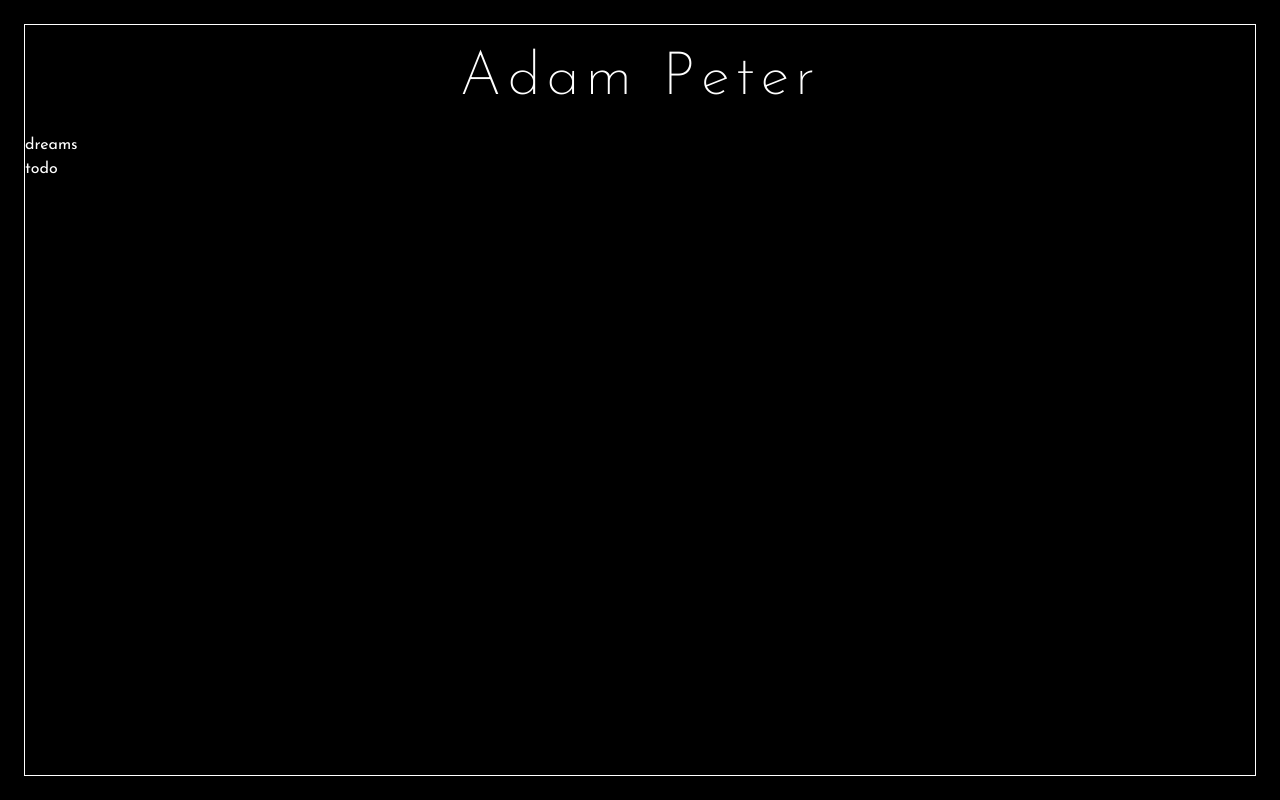
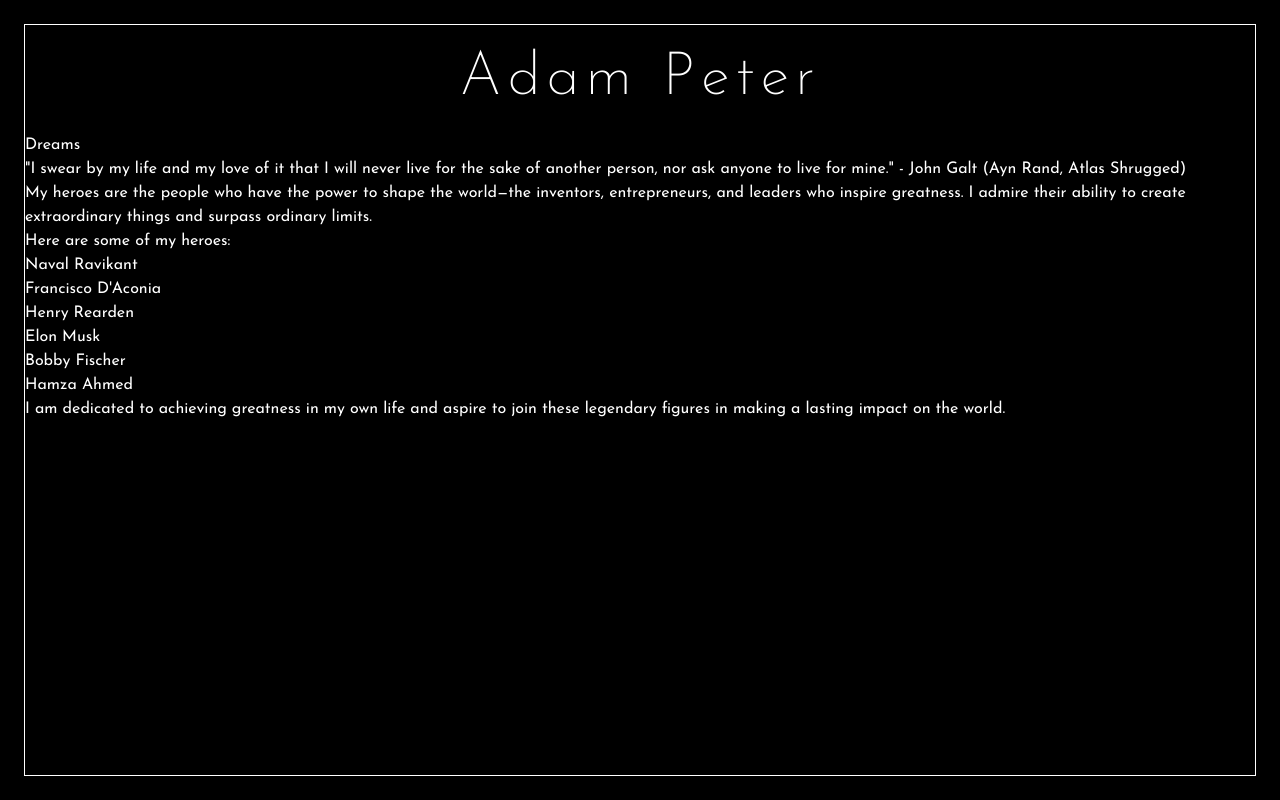
Before and after one commit to adam-peter/adam-peter, a Next.js app: page /dreams in a window 1280 px wide. Built offline with nearby package versions, Linux system fonts and the light colour scheme.

Commit message:
write content

```diff
--- a/app/books/page.tsx
+++ b/app/books/page.tsx
@@ -1,9 +1,33 @@
+/* eslint-disable react/no-unescaped-entities */
 import React from "react";
 
 const Books = () => {
   return (
     <div>
-      books
+      <h2>Literature</h2>
+      <p>
+        "Assigned reading is propaganda. Read what you love until you love to
+        read." - Naval Ravikant
+      </p>
+      <p>
+        I’m an avid reader. Even on the busiest of days, I always make time to
+        pickup a good book. By reading, anyone can engage in personal
+        conversation with the greatest people in history.
+      </p>
+      <p>
+        Classical literature by authors like Oscar Wilde and Ayn Rand is among
+        my favorites. But I'm particularly drawn to real-life non-fiction works
+        by authors such as Brian Tracy, Naval Ravikant, MJ Demarco, and David
+        Goggins.
+      </p>
+      <p>
+        In the realm of modern literature, I find joy in the captivating
+        storytelling of Haruki Murakami and the thought-provoking writings of
+        Jordan Peterson.
+      </p>
+      <p>
+        Check out my **current** reading list (integrated with the Notion API)!
+      </p>
       <p>todo</p>
     </div>
   );
--- a/app/dev/page.tsx
+++ b/app/dev/page.tsx
@@ -1,13 +1,40 @@
 /* eslint-disable react/no-unescaped-entities */
-import React from 'react'
+import React from "react";
+import { BsGithub } from "react-icons/bs";
 
 const Dev = () => {
   return (
     <div>
       <h2>Software development</h2>
-      <p>todo</p>
+      <p>
+        Since my childhood, technology has held a special place in my heart. I
+        remember my grandpa teaching me how to type on a keyboard even before I
+        learned to write by hand. This early fascination with software,
+        applications, and games has become the foundation of my career.
+      </p>
+      <p>
+        For over three years, I have been passionately writing software as both
+        a hobbyist and a professional. I have gained valuable experience along
+        the way:
+      </p>
+      <ul>
+        <li>Java and Minecraft mod creation</li>
+        <li>
+          Python and data science/machine learning libraries (Numpy, Pandas,
+          Matplotlib, Scikitlearn and SQL)
+        </li>
+        <li>Frontend technologies: React, Next, Typescript and TailwindCSS</li>
+        <li>Rust systems programming and CLI software development</li>
+      </ul>
+      <p>
+        If you're curious about what I'm currently working on, check out my
+        Github.
+      </p>
+      <a href="https://github.com/badmood111" target="_blank">
+        <BsGithub />
+      </a>
     </div>
-  )
-}
+  );
+};
 
-export default Dev
+export default Dev;
--- a/app/dreams/page.tsx
+++ b/app/dreams/page.tsx
@@ -1,10 +1,34 @@
+/* eslint-disable react/no-unescaped-entities */
 import React from "react";
 
 const Dreams = () => {
   return (
     <div>
-      dreams
-      <p>todo</p>
+      <h2>Dreams</h2>
+      <p>
+        "I swear by my life and my love of it that I will never live for the
+        sake of another person, nor ask anyone to live for mine." - John Galt
+        (Ayn Rand, Atlas Shrugged)
+      </p>
+      <p>
+        My heroes are the people who have the power to shape the world—the
+        inventors, entrepreneurs, and leaders who inspire greatness. I admire
+        their ability to create extraordinary things and surpass ordinary
+        limits.
+      </p>
+      <p>Here are some of my heroes:</p>
+      <ul>
+        <li>Naval Ravikant</li>
+        <li>Francisco D'Aconia</li>
+        <li>Henry Rearden</li>
+        <li>Elon Musk</li>
+        <li>Bobby Fischer</li>
+        <li>Hamza Ahmed</li>
+      </ul>
+      <p>
+        I am dedicated to achieving greatness in my own life and aspire to join
+        these legendary figures in making a lasting impact on the world.
+      </p>
     </div>
   );
 };
```
